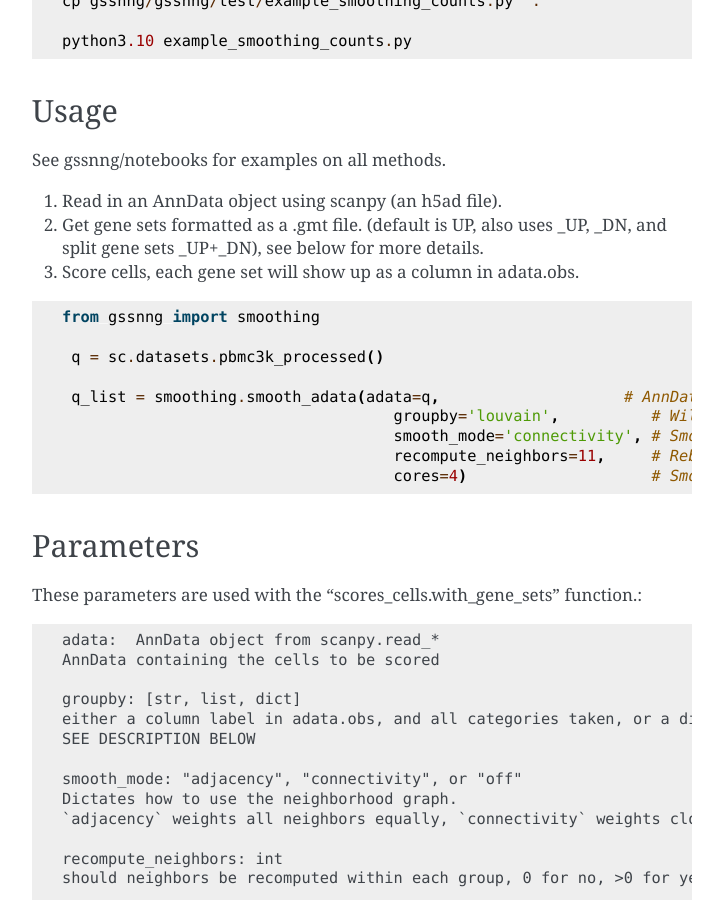
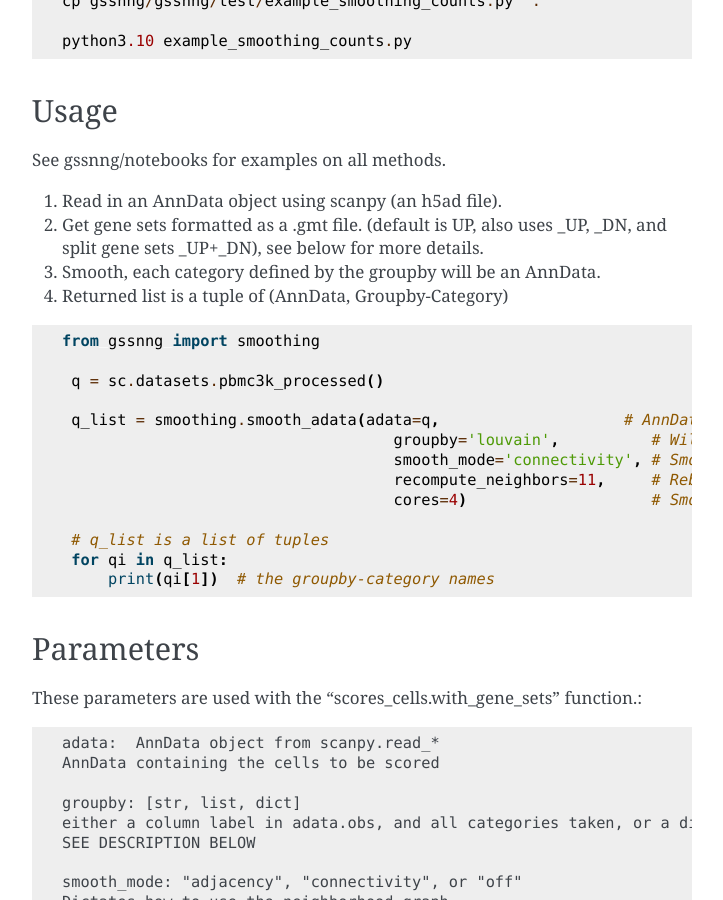
Before and after one commit to IlyaLab/gssnng, a Sphinx documentation site: the page built from docs/smoothing_adatas_doc.rst, in a window 1280 px wide and 900 px high, scrolled down 753 px. Shown: the whole window, without its empty margins (388-1111 px from the left). Built offline with Sphinx 7.4.7, drawn with Linux system fonts in a browser that asks for light colours.

Commit message:
update to readthedocs formatting

```diff
--- a/docs/index.rst
+++ b/docs/index.rst
@@ -14,7 +14,7 @@ Contents
 
 .. toctree::
    Using gene set gmt files <gmt_files_doc>
-   The decoupler/omnipath api <decoupler_api_doc>
+   Decoupler/OmniPath API <decoupler_api_doc>
    Smooth count matrices <smoothing_adatas_doc>
 
 The problem: The sparsity of scRNA-seq data creates a poor overlap with many gene sets, which in turn makes gene set scoring difficult.
--- a/docs/smoothing_adatas_doc.rst
+++ b/docs/smoothing_adatas_doc.rst
@@ -52,7 +52,9 @@ See gssnng/notebooks for examples on all methods.
 
 2. Get gene sets formatted as a .gmt file. (default is UP, also uses _UP,  _DN, and split gene sets _UP+_DN), see below for more details.
 
-3. Score cells, each gene set will show up as a column in adata.obs.
+3. Smooth, each category defined by the groupby will be an AnnData.
+
+4. Returned list is a tuple of (AnnData, Groupby-Category)
 
 ::
 
@@ -66,7 +68,9 @@ See gssnng/notebooks for examples on all methods.
                                        recompute_neighbors=11,     # Rebuild nearest neighbor graph with groups, 0 turns off function
                                        cores=4)                    # Smoothed in parallel.
 
-
+    # q_list is a list of tuples
+    for qi in q_list:
+        print(qi[1])  # the groupby-category names
 
 Parameters
 ----------
```
